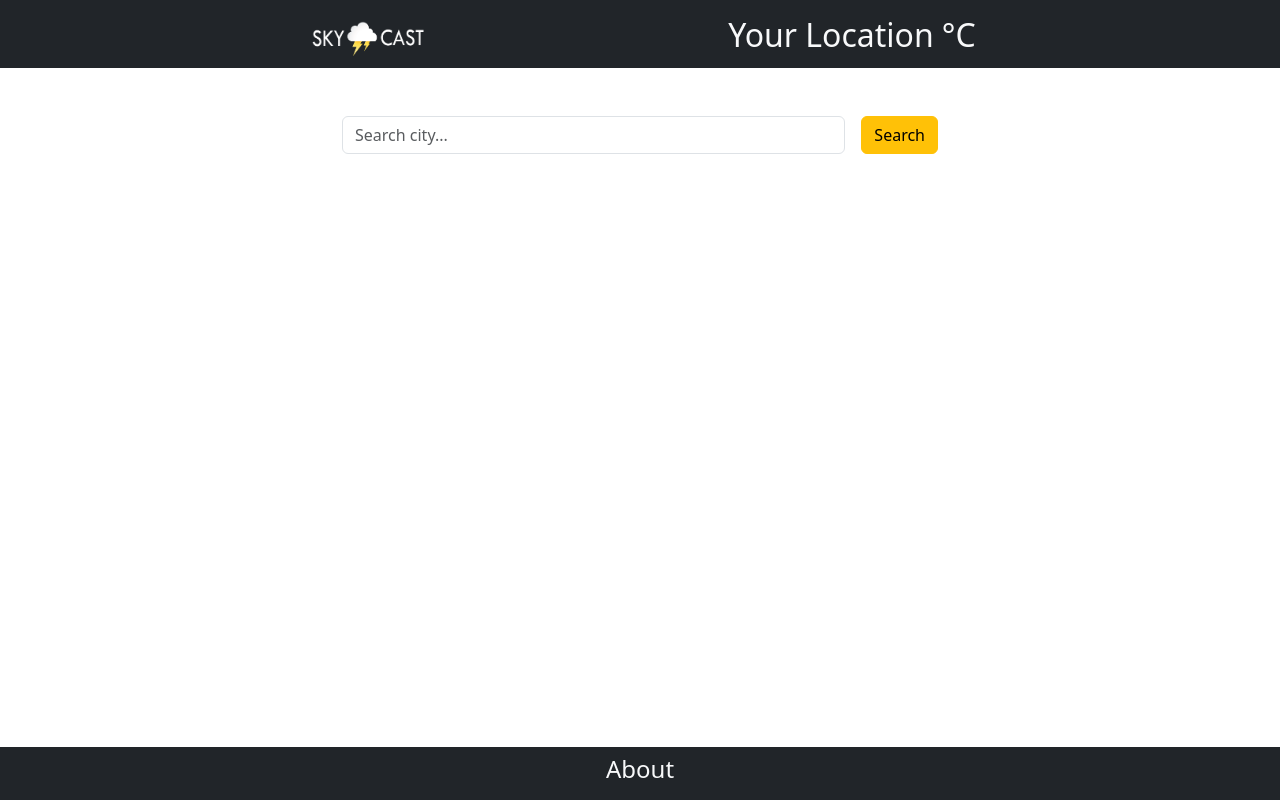
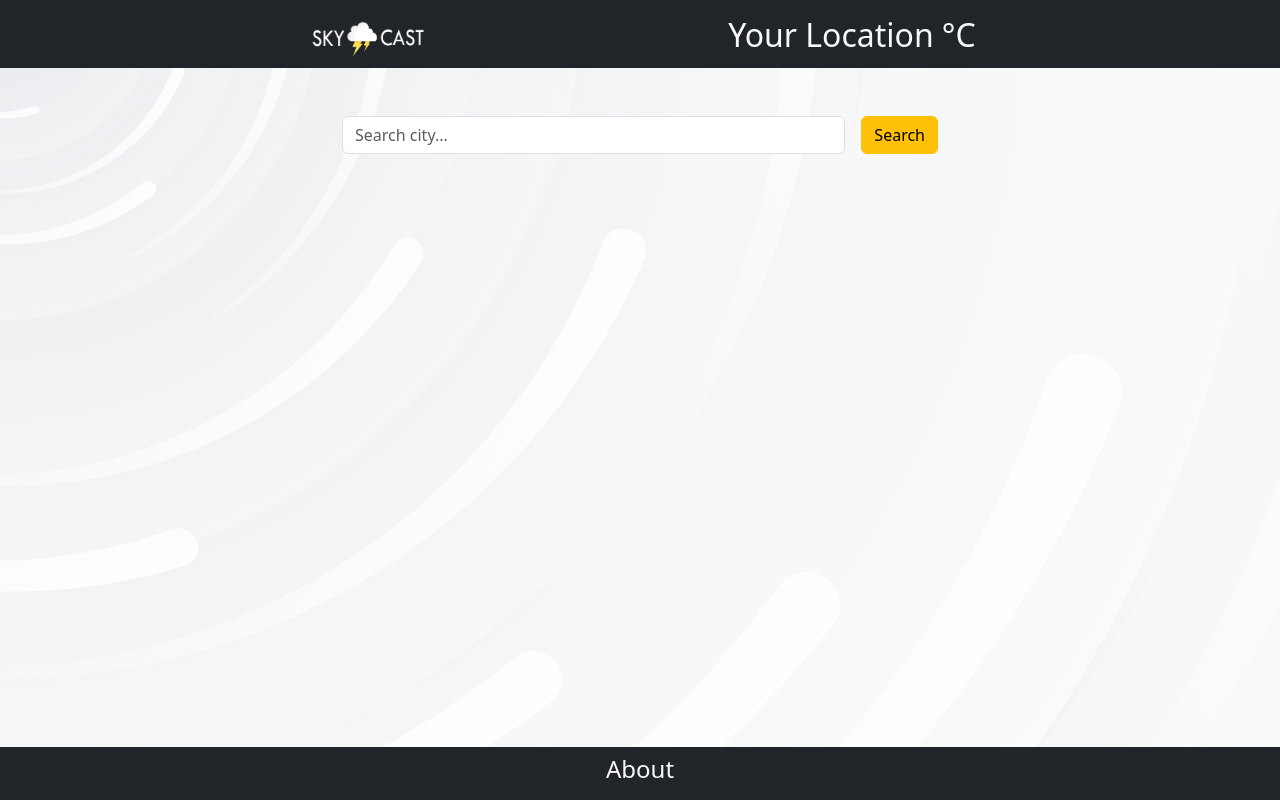
Before and after one commit to ionutprodea/weather_app-main, a React (Vite) app: page / in a window 1280 px wide. Built offline with nearby package versions, Linux system fonts and the light colour scheme; no server answers.

Commit message:
Updated styles (background, cards, and detail buttons)

```diff
--- a/src/components/Card.tsx
+++ b/src/components/Card.tsx
@@ -55,7 +55,8 @@ const Card = ({
         className="card text-center"
         style={{
           height: "300px",
-          boxShadow: "0px 0px 2px 0px rgba(0,0,0,0.2)",
+          boxShadow: "0px 0px 2px 1px rgba(0, 0, 0, 0.1)",
+          background: "rgba(255,255,255,0.5)",
         }}
       >
         {iconWeather && (
@@ -79,7 +80,7 @@ const Card = ({
           <button
             onClick={handleOnClick}
             type="button"
-            className="btn btn-warning mb-3 px-3"
+            className="btn btn-dark mb-3 px-3"
             data-bs-toggle="button"
           >
             Details
--- a/src/components/DetailsCard.tsx
+++ b/src/components/DetailsCard.tsx
@@ -40,10 +40,7 @@ const DetailsCard = ({ cityDetails }: Props) => {
 
   return (
     <>
-      <h2
-        className="mt-5 mb-5 px-3 py-2 rounded text-dark"
-        //style={{ boxShadow: "0px 0px 3px 0px rgba(0,0,0,0.2)" }}
-      >
+      <h2 className="mt-5 mb-5 px-3 py-2 rounded text-dark">
         {LocationName(cityDetails.city)}
       </h2>
       {error && <p>{error}</p>}
@@ -54,6 +51,7 @@ const DetailsCard = ({ cityDetails }: Props) => {
             style={{
               width: "320px",
               boxShadow: "0px 0px 2px 0px rgba(0,0,0,0.2)",
+              background: "rgba(255,255,255,0.5)",
             }}
           >
             <div className="d-flex justify-content-between mt-5">
--- a/src/index.css
+++ b/src/index.css
@@ -1,3 +1,14 @@
+body {
+    background-color: #FFFFFF;
+    background-image: url("/src/images/sun-tornado.svg");
+    background-attachment: fixed;
+    background-size: cover;
+}
+
+li {
+    background: none !important;
+}
+
 .content {
     min-height: 100vh;
 }
```
Also changed, not shown: src/images/sun-tornado.svg (added).
